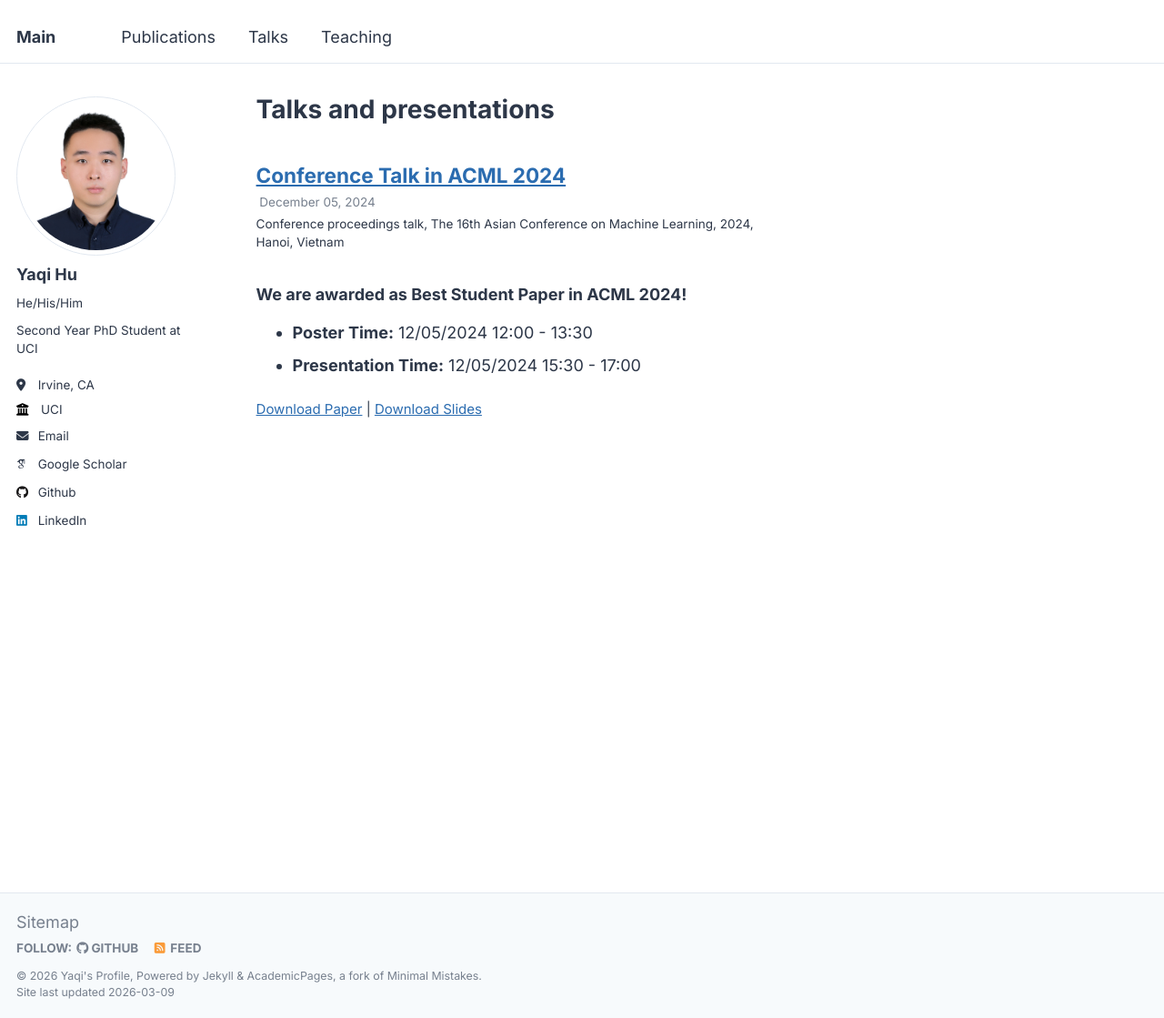
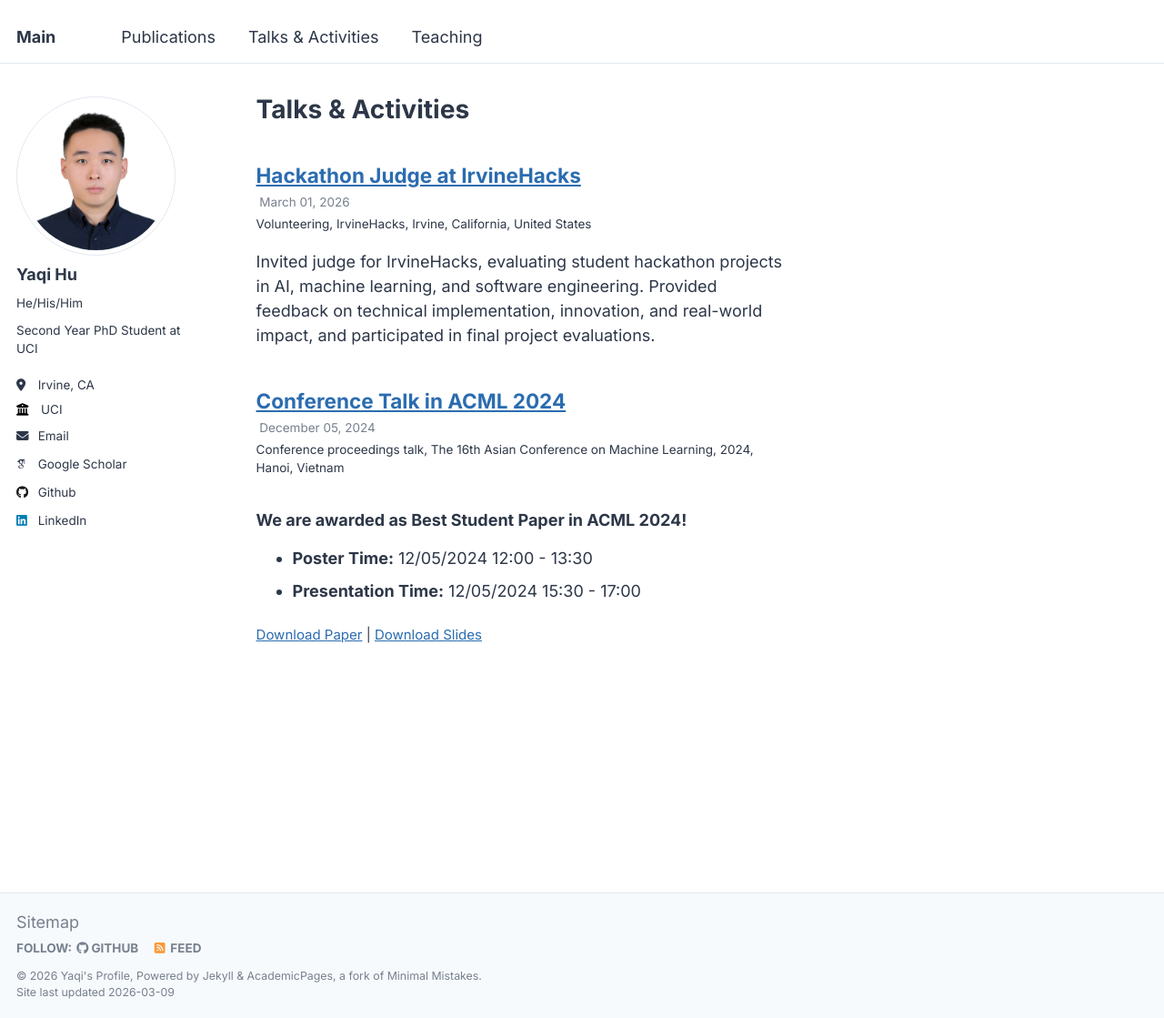
Before and after one commit to YaqiHu23/YaqiHu23.github.io, a Jekyll site: the page built from _pages/talks.html, in a window 1280 px wide and 1119 px high. Shown: the whole window at 91% size. Built offline with Jekyll 4.4.1, drawn with Linux system fonts in a browser that asks for light colours; some web fonts are replaced.

Commit message:
version_1.0.1

```diff
--- a/_data/navigation.yml
+++ b/_data/navigation.yml
@@ -8,7 +8,7 @@ main:
   - title: "Publications"
     url: /publications/
 
-  - title: "Talks"
+  - title: "Talks & Activities"
     url: /talks/
 
   - title: "Teaching"
--- a/_pages/talks.html
+++ b/_pages/talks.html
@@ -1,6 +1,6 @@
 ---
 layout: archive
-title: "Talks and presentations"
+title: "Talks & Activities"
 permalink: /talks/
 author_profile: true
 ---
--- /dev/null
+++ b/_talks/IrvineHacks_2026_Judge.md
@@ -0,0 +1,10 @@
+---
+title: "Hackathon Judge at IrvineHacks"
+collection: talks
+type: "Volunteering"
+permalink: /talks/IrvineHacks_2026_Judge
+venue: "IrvineHacks"
+date: 2026-03-01
+location: "Irvine, California, United States"
+---
+Invited judge for IrvineHacks, evaluating student hackathon projects in AI, machine learning, and software engineering. Provided feedback on technical implementation, innovation, and real-world impact, and participated in final project evaluations.
```
Also changed, not shown: _pages/about.md (+2 -0 lines), _pages/cv.md (+1 -1 lines).
